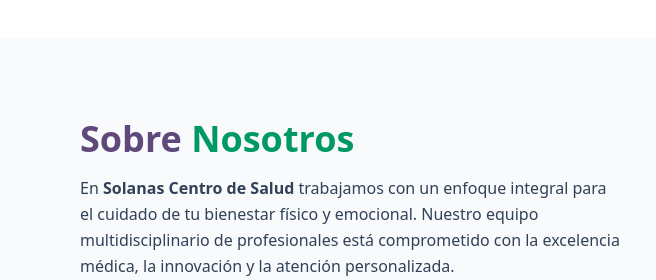
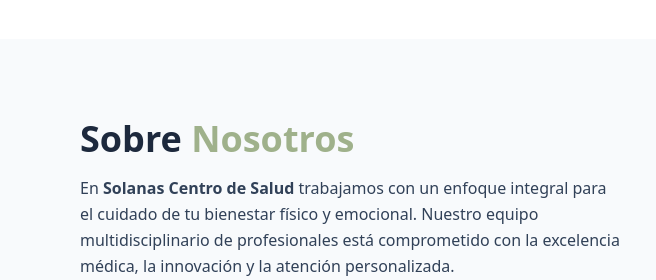
Before and after one commit to sanchezlucasar/solanas-page, an Astro site: page / in a window 1280 px wide. Shown: the part 1169-1449 px from the top of the page, 0-656 px from the left. Built offline with nearby package versions, Linux system fonts and the light colour scheme; Astro itself is replaced by a stand-in of ours; grey boxes are pictures that could not be loaded.

Commit message:
Cambiamos Colores de seccion Nosotros

```diff
--- a/src/pages/index.astro
+++ b/src/pages/index.astro
@@ -24,8 +24,8 @@
 		>
 			<!-- Columna izquierda: Texto -->
 			<div>
-				<h2 class="text-3xl md:text-4xl font-bold text-brand-700">
-					Sobre <span class="text-emerald-600">Nosotros</span>
+				<h2 class="text-3xl md:text-4xl font-bold">
+					Sobre <span class="text-brand-green">Nosotros</span>
 				</h2>
 				<p class="mt-4 text-slate-700 leading-relaxed">
 					En <strong>Solanas Centro de Salud</strong> trabajamos con un
--- a/src/styles/global.css
+++ b/src/styles/global.css
@@ -16,6 +16,7 @@
     /* verde principal */
     --color-accent-500: #5b4772;
     /* violeta */
+    --color-brand-green: #9FB18B;
 }
 
 @theme {
```
